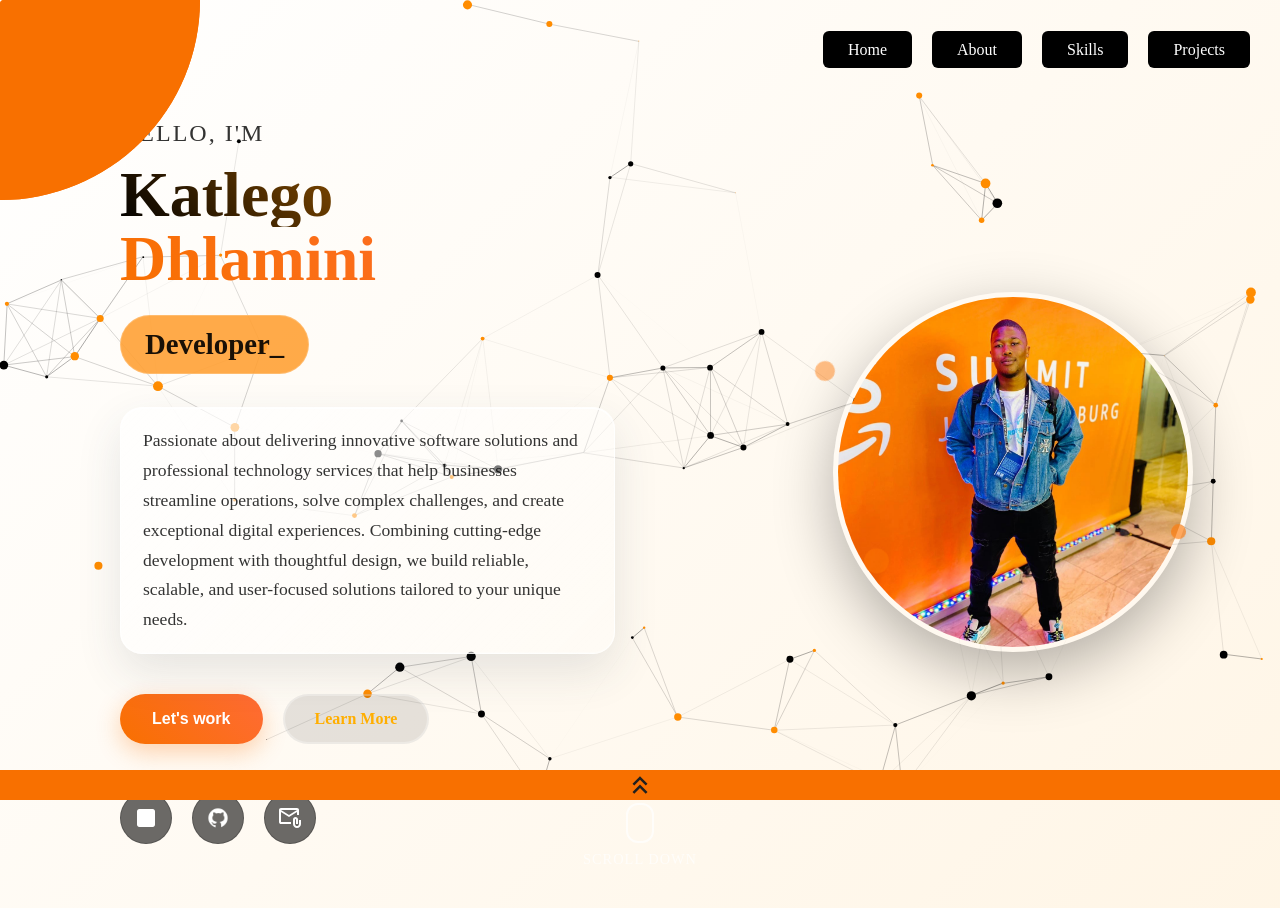
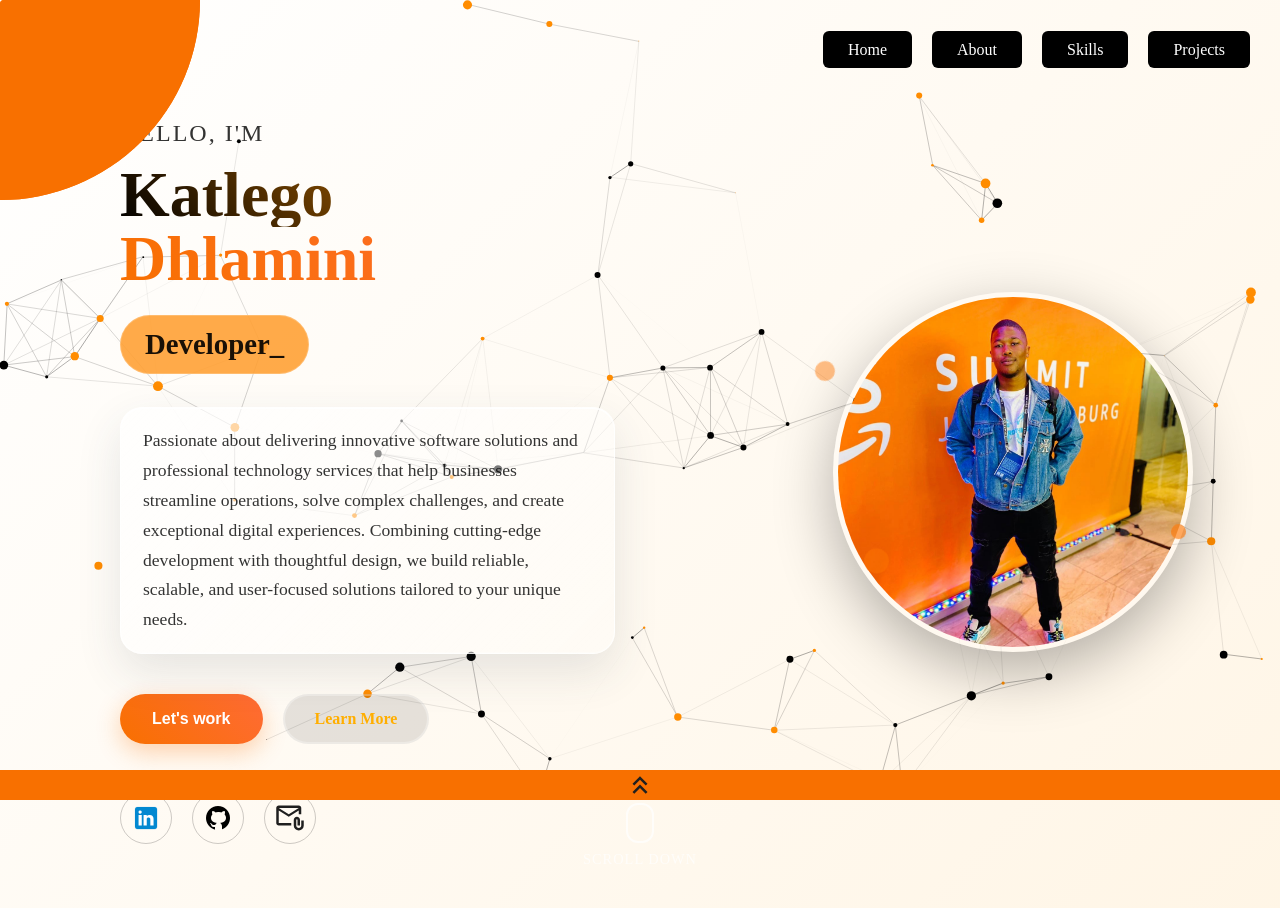
Before and after one commit to katdev16/PortfolioSite, a React (Vite) app in the folder Portfolio/: page / in a window 1280 px wide. Built offline with nearby package versions, Linux system fonts and the light colour scheme.

Commit message:
appiled fixes with padding

```diff
--- a/Portfolio/src/css/AboutStylesheet_new.css
+++ b/Portfolio/src/css/AboutStylesheet_new.css
@@ -25,6 +25,7 @@
     /* background: linear-gradient(135deg, #faf9f57e 0%, #ffb0062c 100%); */
     margin: -20px -20px 60px -20px;
     border-radius: 0 0 50px 50px;
+    /* background: linear-gradient(135deg, #ff8902 0%, #00000077 100%); */
 }
 
 .about-content {
@@ -313,7 +314,7 @@
     }
 
     .about-container{
-        margin-top: 100px;
+        /* margin-top: 100px; */
     }
 
     .about-text h1 {
@@ -326,6 +327,8 @@
     }
 }
 
+
+/* small screen */
 @media (max-width: 768px) {
     .about-container {
         padding: 0 15px;
@@ -340,6 +343,7 @@
         grid-template-columns: 1fr;
         gap: 40px;
         text-align: center;
+        padding-top: 160px;
     }
 
     .about-text h1 {
--- a/Portfolio/src/css/Project_new.css
+++ b/Portfolio/src/css/Project_new.css
@@ -297,7 +297,7 @@
 @media (max-width: 768px) {
     .projects-container {
         padding: 100px 15px 60px;
-        margin-top: 150px;
+        /* margin-top: 150px; */
     }
 
     .projects-title {
@@ -324,6 +324,7 @@
 
     .project-content {
         padding: 20px;
+        /* padding-top: 150px; */
     }
 
     .project-title {
@@ -331,9 +332,10 @@
     }
 }
 
+/* small phone */
 @media (max-width: 480px) {
     .projects-container {
-        padding: 80px 10px 40px;
+        padding: 160px 10px 40px;
     }
 
     .projects-title {
--- a/Portfolio/src/css/Skills.css
+++ b/Portfolio/src/css/Skills.css
@@ -286,11 +286,11 @@
     }
 
     .hero-content{
-        /* margin-top: 100px; */
+        margin-top: 160px;
     }
 
     .skills-container{
-        margin-top: 150px;
+        /* margin-top: 150px; */
     }
     .skills-hero{
         margin-top: 400px;
@@ -365,6 +365,7 @@
 @media (max-width: 480px) {
     .skills-hero {
         padding: 40px 0;
+
     }
 
     .skills-title {
--- a/Portfolio/src/css/UnderConstruction.css
+++ b/Portfolio/src/css/UnderConstruction.css
@@ -290,7 +290,7 @@
 }
 
 .page-content--under-construction {
-    display: none;
+    display: block;
 }
 
 @keyframes development-spin {
--- a/Portfolio/src/css/stylesheet.css
+++ b/Portfolio/src/css/stylesheet.css
@@ -208,7 +208,7 @@ body {
     justify-content: center;
     width: 50px;
     height: 50px;
-    background: rgba(2, 2, 2, 0.584);
+    /* background: rgba(2, 2, 2, 0.584); */
     border-radius: 50%;
     transition: all 0.3s ease;
     backdrop-filter: blur(10px);
@@ -218,14 +218,14 @@ body {
 
 .social-link:hover {
     transform: translateY(-3px) scale(1.1);
-    background: rgba(255, 255, 255, 0.2);
-    box-shadow: 0 8px 25px rgba(0, 0, 0, 0.2);
+    /* background: rgba(255, 255, 255, 0.2);
+    box-shadow: 0 8px 25px rgba(0, 0, 0, 0.2); */
 }
 
 .social-link img {
-    width: 24px;
-    height: 24px;
-    filter: brightness(0) invert(1);
+    width: 30px;
+    height: 30px;
+    /* filter: brightness(0) invert(1); */
 }
 
 /* Hero Image */
@@ -961,6 +961,7 @@ font-size: 20px;
         padding-top: 150px;
         height: auto;
         margin-bottom: 30px;
+
     }
 
         div.details {
--- a/Portfolio/src/pages/about.jsx
+++ b/Portfolio/src/pages/about.jsx
@@ -20,8 +20,8 @@ export const About = () => {
 
     return (
         <>
-        <UnderConstruction pageName="About" />
-        <div className="skills-container page-content--under-construction" aria-hidden="true">
+        {/* <UnderConstruction pageName="About" /> */}
+        {/* <div className="skills-container page-content--under-construction" aria-hidden="true"> */}
 
         <div className='about-container'>
             {/* About Me Section */}
@@ -124,7 +124,6 @@ export const About = () => {
                 <img src={arrowIcon} alt="scroll to top" />
             </button>
         </div>
-        </div>
 
         </>
     )
--- a/Portfolio/src/pages/projects.jsx
+++ b/Portfolio/src/pages/projects.jsx
@@ -117,7 +117,7 @@ const Projects = () => {
 
     return (
         <>
-            <UnderConstruction pageName="Projects" />
+            {/* <UnderConstruction pageName="Projects" /> */}
             <div className="projects-container page-content--under-construction" aria-hidden="true">
             <div className="projects-header">
                 <h1 className="projects-title">My Projects</h1>
--- a/Portfolio/src/pages/skills.jsx
+++ b/Portfolio/src/pages/skills.jsx
@@ -14,7 +14,7 @@ import UnderConstruction from '../components/UnderConstruction.jsx'
 const Skills = () => {
     return (
         <>
-            <UnderConstruction pageName="Skills" />
+            {/* <UnderConstruction pageName="Skills" /> */}
             <div className="skills-container page-content--under-construction" aria-hidden="true">
             {/* Hero Section */}
             <section className="skills-hero">
```
Also changed, not shown: Portfolio/src/assets/instagram.png (added).
